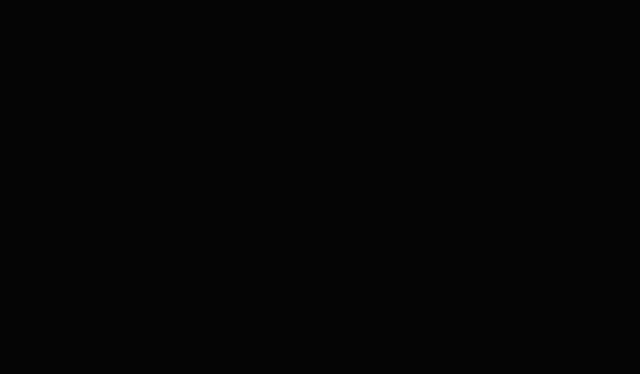
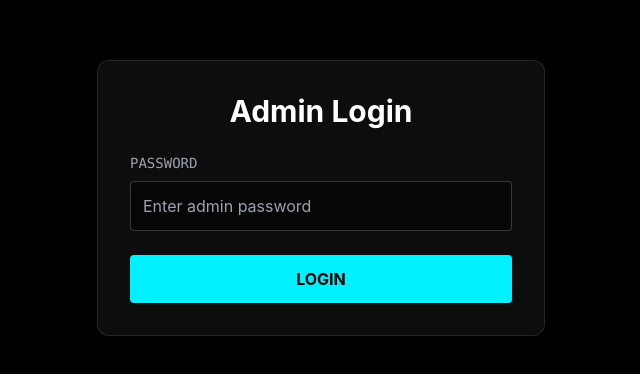
Before and after one commit to Bescouted/done-agency-website, a React (Vite) app: page /login in a window 1280 px wide. Before the commit this address had no page. Shown: the part 202-576 px from the top of the page, without its empty margins (319-959 px from the left). Built offline with nearby package versions, Linux system fonts and the light colour scheme.

Commit message:
Add Hero persistence and Admin Auth

```diff
--- a/src/App.jsx
+++ b/src/App.jsx
@@ -1,4 +1,4 @@
-import { BrowserRouter as Router, Routes, Route } from 'react-router-dom'
+import { BrowserRouter as Router, Routes, Route, Navigate } from 'react-router-dom'
 import Layout from './components/layout/Layout'
 import Hero from './components/sections/Hero'
 import Work from './components/sections/Work'
@@ -6,7 +6,7 @@ import Services from './components/sections/Services'
 import VideoShowcase from './components/sections/VideoShowcase'
 import Footer from './components/sections/Footer'
 import AdminLayout from './components/admin/AdminLayout'
-
+import Login from './components/auth/Login'
 import { useEffect } from 'react'
 import { useContentStore } from './store/contentStore'
 
@@ -28,12 +28,28 @@ function MainSite() {
   )
 }
 
+function ProtectedRoute({ children }) {
+  const token = localStorage.getItem('adminToken')
+  if (!token) {
+    return <Navigate to="/login" replace />
+  }
+  return children
+}
+
 function App() {
   return (
     <Router>
       <Routes>
         <Route path="/" element={<MainSite />} />
-        <Route path="/admin/*" element={<AdminLayout />} />
+        <Route path="/login" element={<Login />} />
+        <Route
+          path="/admin/*"
+          element={
+            <ProtectedRoute>
+              <AdminLayout />
+            </ProtectedRoute>
+          }
+        />
       </Routes>
     </Router>
   )
--- a/src/components/admin/AdminLayout.jsx
+++ b/src/components/admin/AdminLayout.jsx
@@ -1,4 +1,4 @@
-import { Link, Routes, Route } from 'react-router-dom'
+import { Link, Routes, Route, useNavigate } from 'react-router-dom'
 import { useContentStore } from '../../store/contentStore'
 import HeroEditor from './HeroEditor'
 import WorkEditor from './WorkEditor'
@@ -10,10 +10,16 @@ import { useEffect } from 'react'
 
 export default function AdminLayout() {
     const store = useContentStore()
+    const navigate = useNavigate()
 
     useEffect(() => {
         store.fetchData()
     }, [])
+
+    const handleLogout = () => {
+        localStorage.removeItem('adminToken')
+        navigate('/login')
+    }
 
     const handleDownload = () => {
         const data = {
@@ -46,6 +52,12 @@ export default function AdminLayout() {
                 </nav>
 
                 <div className="space-y-4 pt-8 border-t border-gray-800">
+                    <button
+                        onClick={handleLogout}
+                        className="w-full text-left text-red-500 hover:text-red-400 transition-colors"
+                    >
+                        Logout
+                    </button>
                     <button
                         onClick={handleDownload}
                         className="w-full py-2 bg-gray-800 hover:bg-gray-700 rounded text-sm text-gray-300 transition-colors"
--- a/src/components/admin/HeroEditor.jsx
+++ b/src/components/admin/HeroEditor.jsx
@@ -1,18 +1,41 @@
-import { useState } from 'react'
+import { useState, useEffect } from 'react'
 import { useContentStore } from '../../store/contentStore'
+import { API_URL } from '../../config'
 
 export default function HeroEditor() {
     const { hero, setHero } = useContentStore()
     const [localHero, setLocalHero] = useState(hero)
+
+    // Update local state when store changes (initial load)
+    useEffect(() => {
+        setLocalHero(hero)
+    }, [hero])
 
     const handleChange = (e) => {
         const { name, value } = e.target
         setLocalHero(prev => ({ ...prev, [name]: value }))
     }
 
-    const handleSave = () => {
-        setHero(localHero)
-        alert('Hero section updated!')
+    const handleSave = async () => {
+        try {
+            const response = await fetch(`${API_URL}/api/hero`, {
+                method: 'POST',
+                headers: {
+                    'Content-Type': 'application/json'
+                },
+                body: JSON.stringify(localHero)
+            })
+
+            if (response.ok) {
+                setHero(localHero)
+                alert('Hero section saved to code!')
+            } else {
+                alert('Failed to save hero section.')
+            }
+        } catch (error) {
+            console.error('Error saving hero:', error)
+            alert('Failed to save hero section.')
+        }
     }
 
     return (
@@ -46,7 +69,7 @@ export default function HeroEditor() {
                     onClick={handleSave}
                     className="bg-electric-blue text-black font-bold py-3 px-6 rounded hover:bg-white transition-colors"
                 >
-                    Save Changes
+                    SAVE CHANGES TO CODE
                 </button>
             </div>
         </div>
--- /dev/null
+++ b/src/components/auth/Login.jsx
@@ -0,0 +1,63 @@
+import { useState } from 'react'
+import { useNavigate } from 'react-router-dom'
+import { API_URL } from '../../config'
+
+export default function Login() {
+    const [password, setPassword] = useState('')
+    const [error, setError] = useState('')
+    const navigate = useNavigate()
+
+    const handleLogin = async (e) => {
+        e.preventDefault()
+        try {
+            const res = await fetch(`${API_URL}/api/login`, {
+                method: 'POST',
+                headers: { 'Content-Type': 'application/json' },
+                body: JSON.stringify({ password })
+            })
+
+            const data = await res.json()
+
+            if (data.success) {
+                localStorage.setItem('adminToken', data.token)
+                navigate('/admin')
+            } else {
+                setError('Invalid password')
+            }
+        } catch (err) {
+            setError('Login failed')
+        }
+    }
+
+    return (
+        <div className="min-h-screen bg-black flex items-center justify-center p-4">
+            <div className="bg-white/5 p-8 rounded-xl border border-white/10 w-full max-w-md">
+                <h2 className="text-3xl font-bold text-white mb-6 text-center">Admin Login</h2>
+
+                <form onSubmit={handleLogin} className="space-y-6">
+                    <div>
+                        <label className="block text-sm font-mono text-gray-400 mb-2">PASSWORD</label>
+                        <input
+                            type="password"
+                            value={password}
+                            onChange={(e) => setPassword(e.target.value)}
+                            className="w-full bg-black/50 border border-white/20 p-3 text-white focus:border-electric-blue outline-none rounded"
+                            placeholder="Enter admin password"
+                        />
+                    </div>
+
+                    {error && (
+                        <p className="text-red-500 text-sm text-center">{error}</p>
+                    )}
+
+                    <button
+                        type="submit"
+                        className="w-full py-3 bg-electric-blue text-black font-bold rounded hover:bg-white transition-colors"
+                    >
+                        LOGIN
+                    </button>
+                </form>
+            </div>
+        </div>
+    )
+}
--- a/src/store/contentStore.js
+++ b/src/store/contentStore.js
@@ -47,11 +47,12 @@ export const useContentStore = create((set) => ({
     fetchData: async () => {
         try {
             const { API_URL } = await import('../config');
-            const [projectsRes, servicesRes, footerRes, videosRes] = await Promise.all([
+            const [projectsRes, servicesRes, footerRes, videosRes, heroRes] = await Promise.all([
                 fetch(`${API_URL}/api/projects`),
                 fetch(`${API_URL}/api/services`),
                 fetch(`${API_URL}/api/footer`),
-                fetch(`${API_URL}/api/videos`)
+                fetch(`${API_URL}/api/videos`),
+                fetch(`${API_URL}/api/hero`)
             ]);
 
             if (projectsRes.ok) {
@@ -70,6 +71,10 @@ export const useContentStore = create((set) => ({
                 const data = await videosRes.json();
                 if (data && data.length > 0) set({ videos: data });
             }
+            if (heroRes.ok) {
+                const data = await heroRes.json();
+                if (data && Object.keys(data).length > 0) set({ hero: data });
+            }
         } catch (error) {
             console.error('Failed to fetch initial data:', error);
         }
```
Also changed, not shown: server.js (+15 -0 lines).
